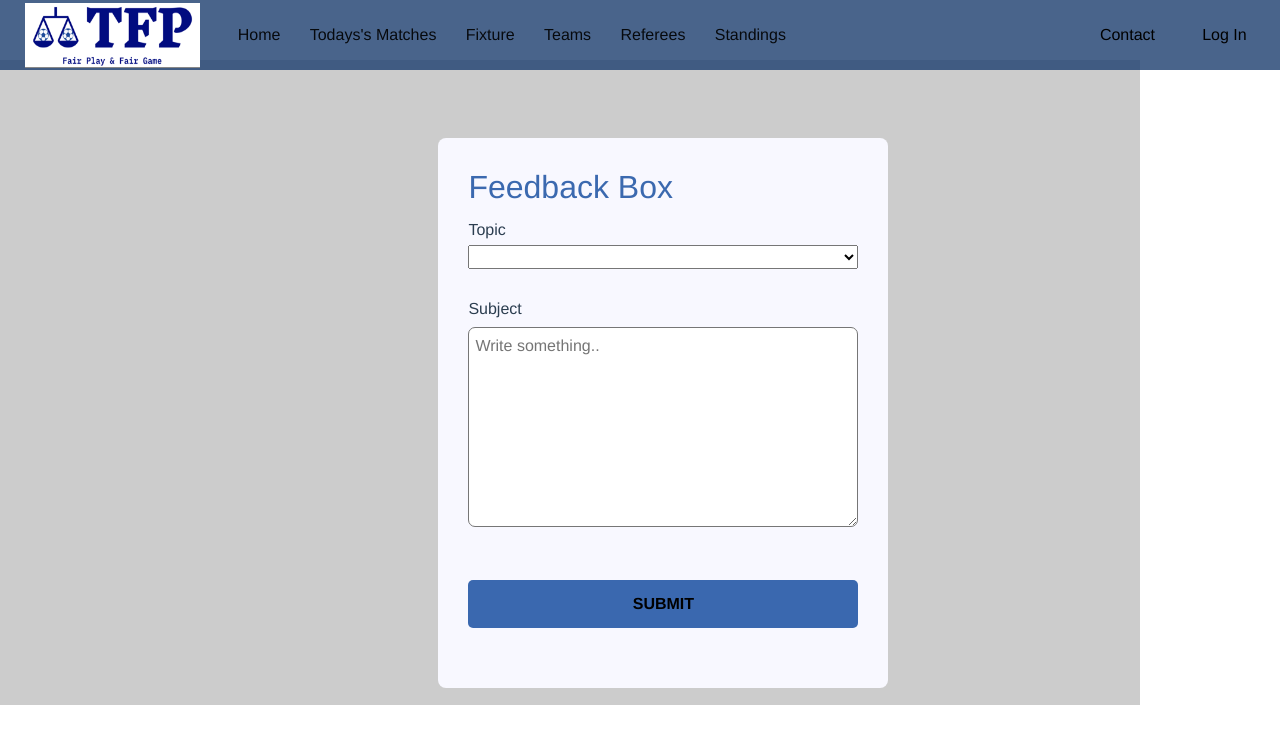
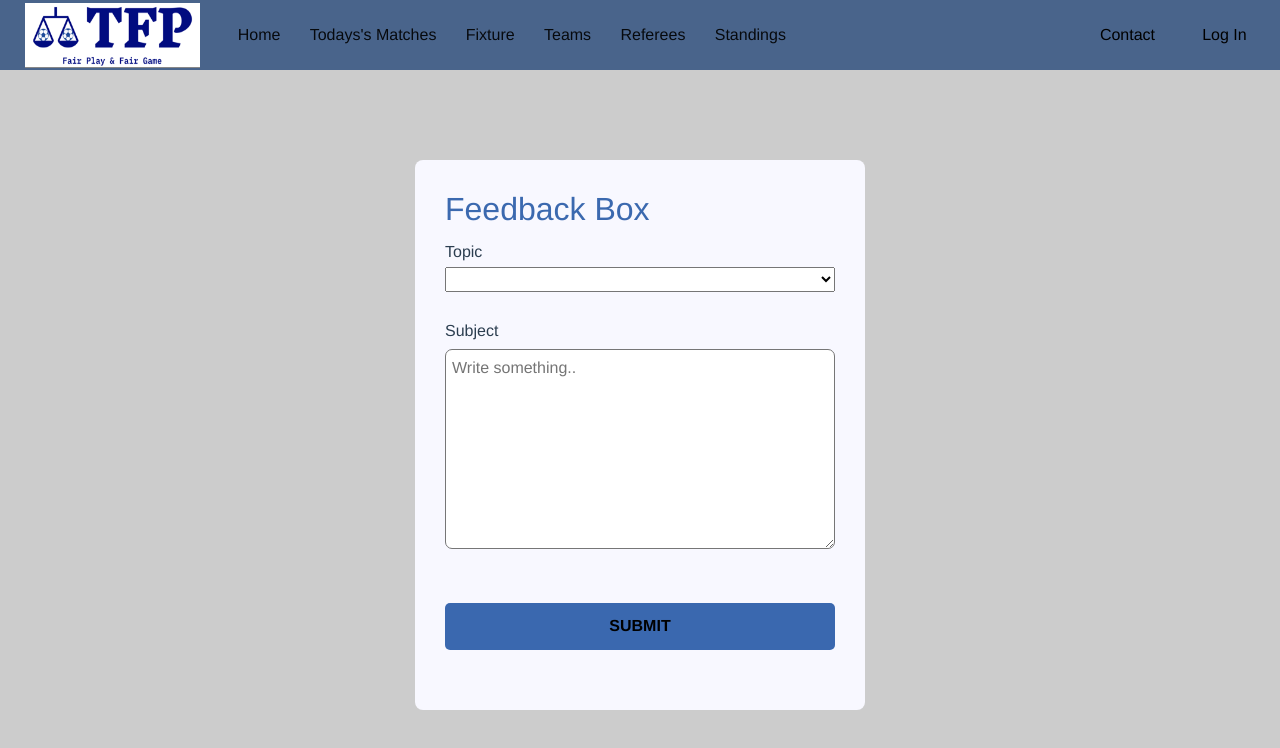
Before and after one commit to SU-CS308-22FA/Team-41-Frontend, a Vue app: page /feedBack in a window 1280 px wide. Shown: the top 748 px of the page. Built offline with nearby package versions, Linux system fonts and the light colour scheme.

Commit message:
restyled feedback page

```diff
--- a/src/components/FeedBack.vue
+++ b/src/components/FeedBack.vue
@@ -1,11 +1,8 @@
 <template>
     <NavBar></NavBar>
-    <div class="container">
+    <div class="feedback-page  d-flex justify-content-center">
         <form class="feedback-form" @submit.prevent="sendFeedback">
             <h2 style="color: rgba(17, 73, 158, 0.818)">Feedback Box</h2>
-
-
-
             <label for="topic">Topic</label>
             <select id="topic" name="topic" type="topic" v-model="topic">
             <option value="referee">Referee Assignment</option>
@@ -15,8 +12,6 @@
             <br>
             <label for="subject">Subject</label>
             <textarea v-model="body" id="subject" name="subject" placeholder="Write something.." style="height:200px"></textarea>
-
-
             <button class="feedback">
                 <a>SUBMIT</a>
             </button>
@@ -73,16 +68,14 @@
 
 
 <style scoped>
-    .container{
+
+    .feedback-page{
         display: flex;
         background: rgba(185, 185, 185, 0.725);
-        width:100%;
-        height:100%;
+        min-height: calc(100vh - 70px);
         text-align: center;
-
-        padding-left: 33%;
-        padding-top: 4.7%;
-        margin-left:0;
+        margin-top: 70px;
+        padding: 25px;
         align-items: center;
     }
 
@@ -95,38 +88,6 @@
         display:grid;
         border-radius: 8px;
         text-align: left;
-
-        /*background: #2980b9 url('https://static.tumblr.com/03fbbc566b081016810402488936fbae/pqpk3dn/MRSmlzpj3/tumblr_static_bg3.png') repeat 0 0;
-        -webkit-animation: 10s linear 0s normal none infinite animate;
-        -moz-animation: 10s linear 0s normal none infinite animate;
-        -ms-animation: 10s linear 0s normal none infinite animate;
-        -o-animation: 10s linear 0s normal none infinite animate;
-        animation: 10s linear 0s normal none infinite animate;*/
-    }
-
-    @-webkit-keyframes animate {
-        from {background-position:0 0;}
-        to {background-position: 500px 0;}
-    }
-
-    @-moz-keyframes animate {
-        from {background-position:0 0;}
-        to {background-position: 500px 0;}
-    }
-
-    @-ms-keyframes animate {
-        from {background-position:0 0;}
-        to {background-position: 500px 0;}
-    }
-
-    @-o-keyframes animate {
-        from {background-position:0 0;}
-        to {background-position: 500px 0;}
-    }
-
-    @keyframes animate {
-        from {background-position:0 0;}
-        to {background-position: 500px 0;}
     }
 
     input[type=text]{
@@ -171,7 +132,4 @@
         transform: scale(1.1);
     }
 
-
-
-
 </style>
```
